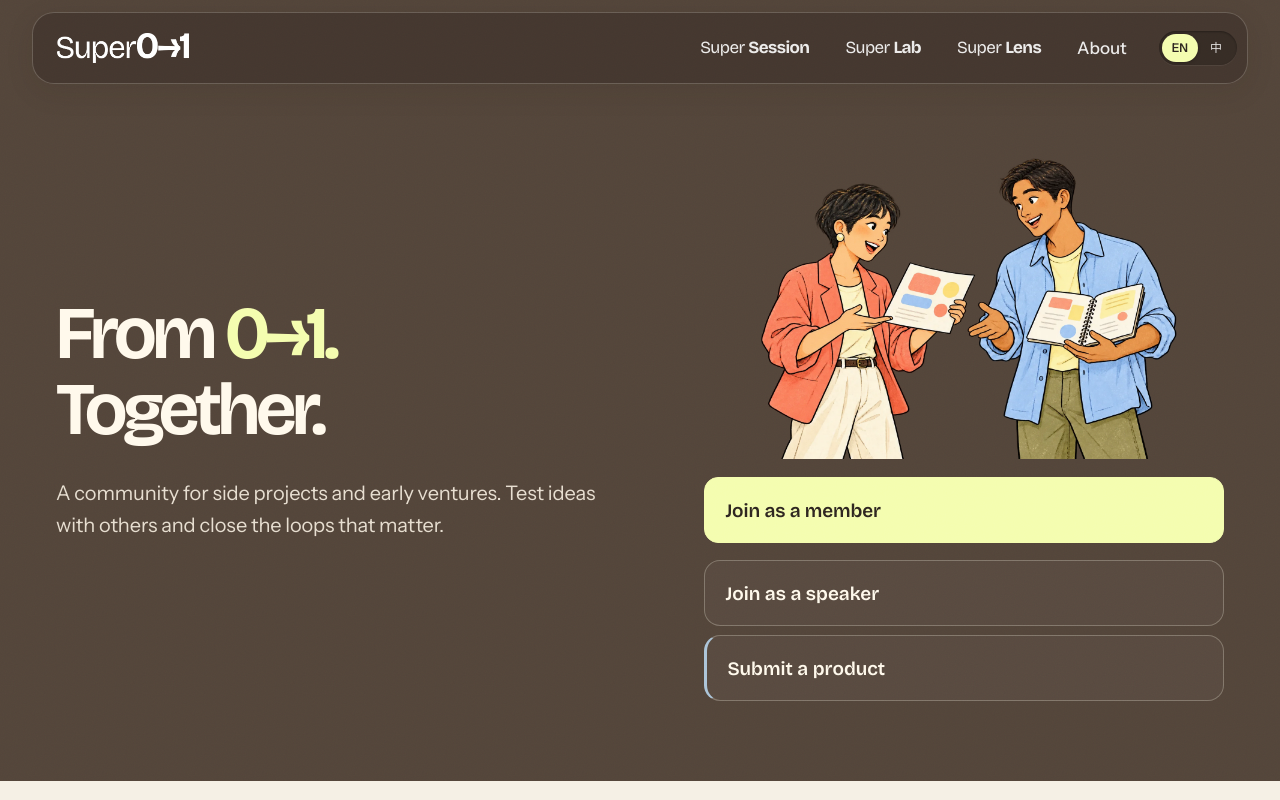
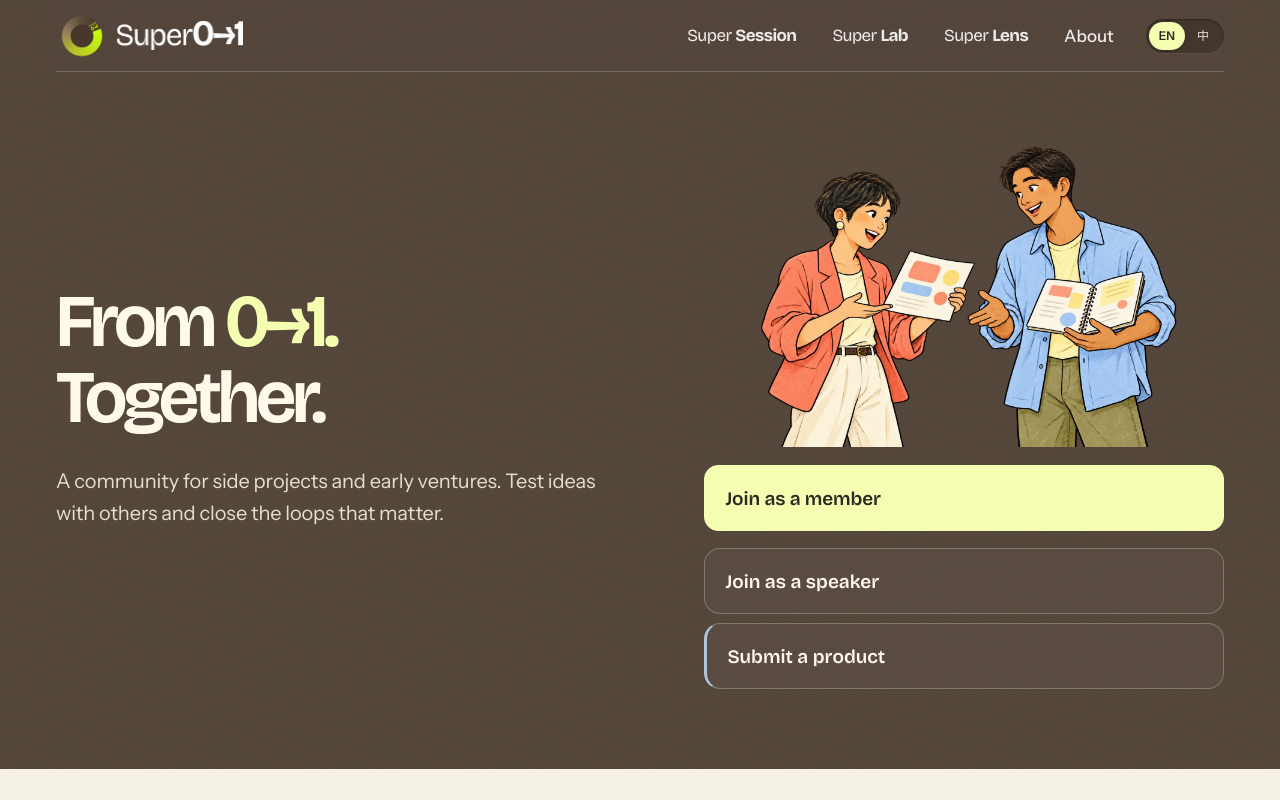
Before and after one commit to qiz029/super0to1-web, a React (Vite) app: page / in a window 1280 px wide. Shown: the top 800 px of the page. Built offline with nearby package versions, Linux system fonts and the light colour scheme.

Commit message:
Pair supplied circular brand mark with the header wordmark

```diff
--- a/src/components/Layout.tsx
+++ b/src/components/Layout.tsx
@@ -21,7 +21,10 @@ export function Logo() {
   const { site } = useContent()
   return (
     <LLink className="logo" to="/" aria-label={t.nav.home}>
-      {site.name === 'Super 0→1' ? <img src="/brand/super-wordmark.png" alt={site.name} width="2046" height="462" /> : site.name}
+      {site.name === 'Super 0→1' ? <>
+        <img className="logo-symbol" src="/brand/super-round-mark.webp" alt="" width="512" height="512" />
+        <img className="logo-wordmark" src="/brand/super-wordmark.png" alt={site.name} width="2046" height="462" />
+      </> : site.name}
     </LLink>
   )
 }
--- a/src/styles/editorial.css
+++ b/src/styles/editorial.css
@@ -242,3 +242,25 @@
 .video-gallery .meta { font-size: 10px; }
 .video-gallery h3 { font-size: 20px; line-height: 1.35; }
 .video-gallery .video-card:hover .video-thumb img { transform: none; }
+
+/* Pair the supplied channel mark with the original Figma wordmark. */
+.logo { display: inline-flex; align-items: center; gap: 9px; flex-shrink: 0; }
+.logo .logo-symbol { width: 52px; height: 52px; object-fit: contain; }
+.logo .logo-wordmark { width: 126px; height: auto; }
+.site-header { top: 0; margin-top: 0; padding-inline: var(--gutter); }
+.header-inner, .site-header.is-scrolled .header-inner {
+  border: 0;
+  border-bottom: 1px solid var(--line);
+  border-radius: 0;
+  background: rgba(83, 69, 58, .97);
+  box-shadow: none;
+  padding-inline: 0;
+}
+@media (max-width: 1000px) {
+  .logo .logo-symbol { width: 44px; height: 44px; }
+  .logo .logo-wordmark { width: 104px; }
+}
+@media (max-width: 760px) {
+  .header-inner, .site-header.is-scrolled .header-inner { border-radius: 0; padding-inline: 0; }
+  .logo { gap: 5px; }
+}
```
Also changed, not shown: public/brand/super-round-mark.webp (added), 1 other file (tests, documents, lock files or other folders).
